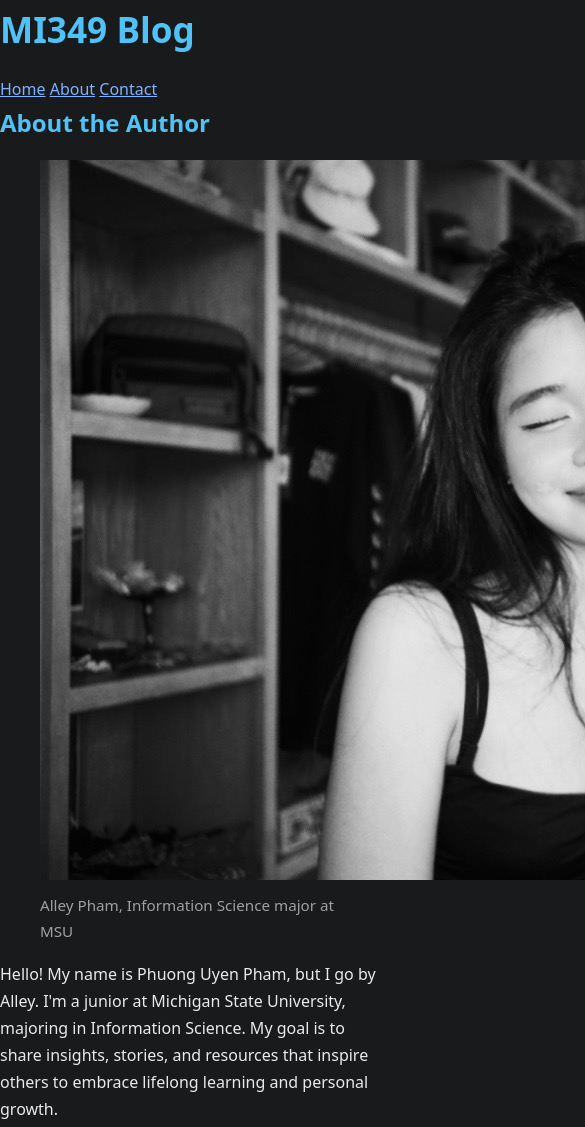
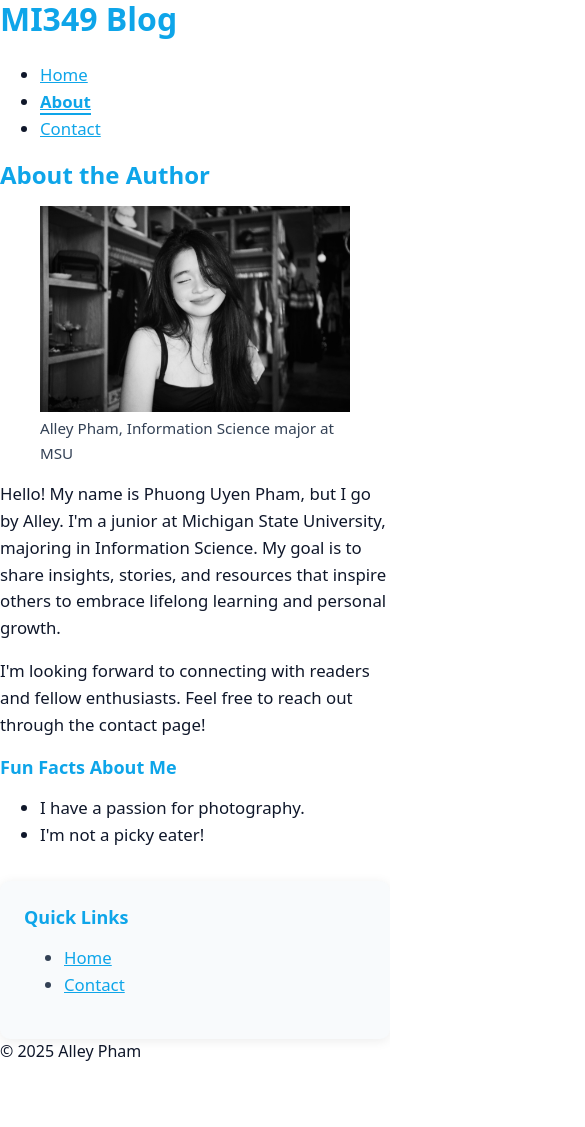
Before and after one commit to phamphu3/mi349_blog, a plain HTML site: page about.html in a window 390 px wide. Shown: the top 1127 px of the page, 585 px wide, since content can reach past the window. After the commit the page ends 1065 px from the top, so only its background shows below. Drawn offline with Linux system fonts and the light colour scheme.

Commit message:
feat(responsive): add mobile-first typography, fluid media, grid collapse @900px and phone ergonomics @600px; improve nav focus states; make tables/code scroll on small screens; remove <br> spacing

```diff
--- a/about.html
+++ b/about.html
@@ -2,7 +2,7 @@
 <html lang="en">
 <head>
     <meta charset="UTF-8">
-    <meta name="viewport" content="width=device-width, initial-scale=1.0">
+    <meta name="viewport" content="width=device-width, initial-scale=1">
     <title>About - MI349 Blog</title>
     <meta name="description" content="Learn more about the author of MI349 Blog, their background, interests, and story.">
     <link rel="stylesheet" href="style.css">
@@ -10,14 +10,16 @@
 <body>
     <header>
         <h1>MI349 Blog</h1>
-        <nav>
-            <a href="index.html">Home</a>
-            <a href="about.html">About</a>
-            <a href="contact.html">Contact</a>
+        <nav class="nav" aria-label="Main Navigation">
+            <ul>
+                <li><a href="index.html">Home</a></li>
+                <li><a href="about.html" aria-current="page">About</a></li>
+                <li><a href="contact.html">Contact</a></li>
+            </ul>
         </nav>
     </header>
     <main>
-        <div class="content" id="main-content">
+        <div class="content prose" id="main-content">
             <section>
                 <h2>About the Author</h2>
                 <figure>
--- a/style.css
+++ b/style.css
@@ -1,18 +1,27 @@
 /* MI349 Blog Global Stylesheet - Responsive, Accessible, Dark Theme Ready */
 :root {
-  --bg: #181a1b;
-  --panel: #232527;
-  --text: #eaeaea;
-  --muted: #a0a0a0;
-  --brand: #4fc3f7;
-  --link: #82b1ff;
+  /* WCAG-AA friendly palette (light theme) */
+  --text: #0f172a;       /* primary text */
+  --muted-text: #334155; /* muted / secondary text */
+  --bg: #ffffff;         /* page background */
+  --accent: #0ea5e9;     /* interactive / brand */
+  --card-bg: #f8fafc;    /* panel / card background */
+
+  /* compatibility variables used across the stylesheet */
+  --panel: var(--card-bg);
+  --muted: var(--muted-text);
+  --brand: var(--accent);
+  --link: var(--accent);
+
   --radius: 10px;
-  --shadow: 0 2px 12px rgba(0,0,0,0.18);
+  --shadow: 0 2px 12px rgba(0,0,0,0.08);
   --maxw: 1100px;
 }
 html {
   box-sizing: border-box;
   scroll-behavior: smooth;
+  -webkit-text-size-adjust: 100%;
+  text-size-adjust: 100%;
 }
 *, *::before, *::after {
   box-sizing: inherit;
@@ -22,8 +31,16 @@ body {
   background: var(--bg);
   color: var(--text);
   margin: 0;
-  line-height: 1.7;
+  line-height: 1.6;
   min-height: 100vh;
+  -webkit-font-smoothing: antialiased;
+  -moz-osx-font-smoothing: grayscale;
+}
+/* Media defaults: ensure images, video, canvas and SVG scale within their containers */
+img, video, canvas, svg {
+  display: block;
+  max-width: 100%;
+  height: auto;
 }
 a {
   color: var(--link);
@@ -44,17 +61,45 @@ a[aria-current="page"] {
 a[href^="mailto:"] {
   color: #ffb300;
 }
-h1, h2, h3, h4 {
+/* Accessible focus ring for keyboard users */
+a:focus-visible {
+  outline: 3px solid var(--accent);
+  outline-offset: 2px;
+  border-radius: 4px;
+}
+.btn:focus-visible {
+  outline: 3px solid var(--accent);
+  outline-offset: 2px;
+}
+/* Heading rhythm: normalize top/bottom margins for consistent vertical rhythm */
+h1, h2, h3 {
+  font-family: inherit;
+  margin: 0 0 0.5rem;
+  color: var(--brand);
+}
+
+/* keep h4 default spacing similar but slightly smaller */
+h4 {
   font-family: inherit;
   margin-top: 0;
-  margin-bottom: 1rem;
+  margin-bottom: 0.5rem;
   color: var(--brand);
 }
-h1 { font-size: 2.2rem; }
-h2 { font-size: 1.5rem; }
-h3 { font-size: 1.2rem; }
+/* Mobile-first typographic scale */
+h1 { font-size: 1.75rem; line-height: 1.2; }
+h2 { font-size: 1.375rem; line-height: 1.3; }
+h3 { font-size: 1.125rem; line-height: 1.35; }
+
+p, li { font-size: 1rem; }
+
+/* Prose utility: vertical rhythm for consecutive paragraphs inside content areas */
+.prose p + p {
+  margin-top: 1rem;
+}
+
+/* Normalize paragraph margins as requested */
 p {
-  margin: 0 0 1.2rem 0;
+  margin: 0 0 1rem 0;
 }
 #site-header {
   position: sticky;
@@ -102,7 +147,11 @@ p {
   margin-bottom: 2rem;
 }
 .post {
-  composes: card;
+  /* duplicated from .card to avoid preprocessor-only 'composes' token */
+  background: var(--panel);
+  border-radius: var(--radius);
+  box-shadow: var(--shadow);
+  padding: 2rem;
   margin-bottom: 2rem;
 }
 .meta {
@@ -222,19 +271,40 @@ input[type="email"] {
 .mb-2 { margin-bottom: 2rem !important; }
 .center { text-align: center !important; }
 @media (max-width: 900px) {
+  /* Stack two-column layouts and similar helpers */
   .layout-2col {
     flex-direction: column;
   }
-  .sidebar {
-    width: 100%;
-    margin-top: 2rem;
-    max-width: none;
+  /* support other naming conventions */
+  .grid, .two-col, .layout {
+    display: grid;
+    grid-template-columns: 1fr;
+    gap: 1rem;
   }
+
+  /* ensure content appears before sidebar when stacked */
+  .content { order: 1; }
+  .sidebar { order: 2; width: 100%; margin-top: 2rem; max-width: none; }
+
+  /* make floated figures behave responsively */
   figure.float-right, figure.float-left {
     float: none;
     margin: 0 auto 1rem auto;
     display: block;
     max-width: 100%;
+  }
+
+  /* slightly larger body text for readability on small screens */
+  p, li { font-size: 1.05rem; }
+
+  /* headings tuned for mobile comfort */
+  h1 { font-size: 2rem; }
+  h2 { font-size: 1.5rem; }
+
+  /* allow horizontal scrolling for nav lists if they overflow */
+  nav ul, .nav {
+    overflow-x: auto;
+    -webkit-overflow-scrolling: touch;
   }
 }
 @media (prefers-reduced-motion: no-preference) {
@@ -242,3 +312,18 @@ input[type="email"] {
     transition: color 0.2s, background 0.2s;
   }
 }
+
+/* Extra-narrow screens: improve word wrapping and tighten nav spacing */
+@media (max-width: 380px) {
+  body {
+    word-break: break-word;
+  }
+
+  /* reduce nav gaps to avoid wrapping chaos on tiny screens */
+  .nav, nav ul {
+    display: flex;
+    gap: 0.25rem 0.5rem; /* row-gap column-gap */
+    overflow-x: auto;
+    -webkit-overflow-scrolling: touch;
+  }
+}
```
Also changed, not shown: contact.html (+7 -5 lines), index.html (+16 -22 lines), 1 other file.
